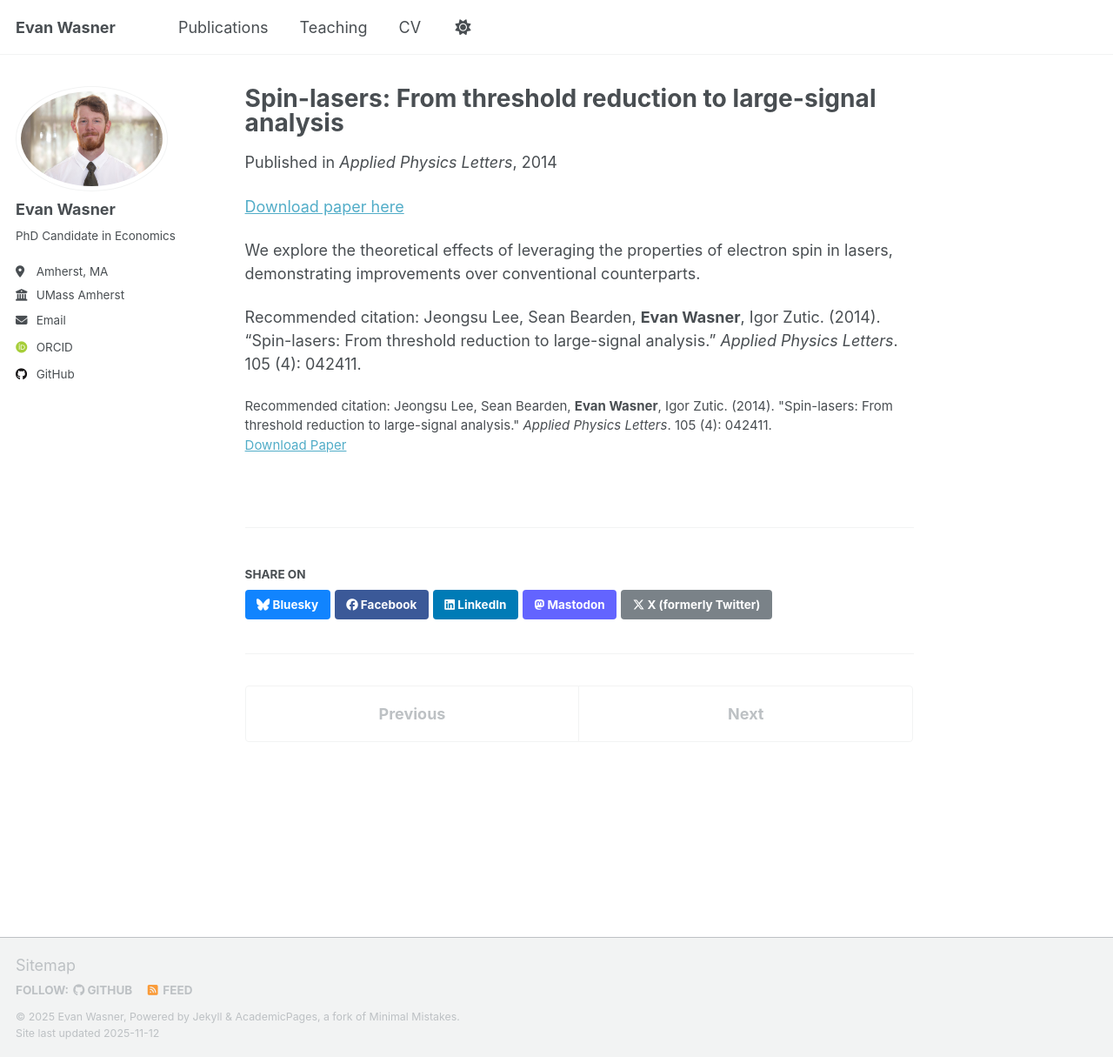
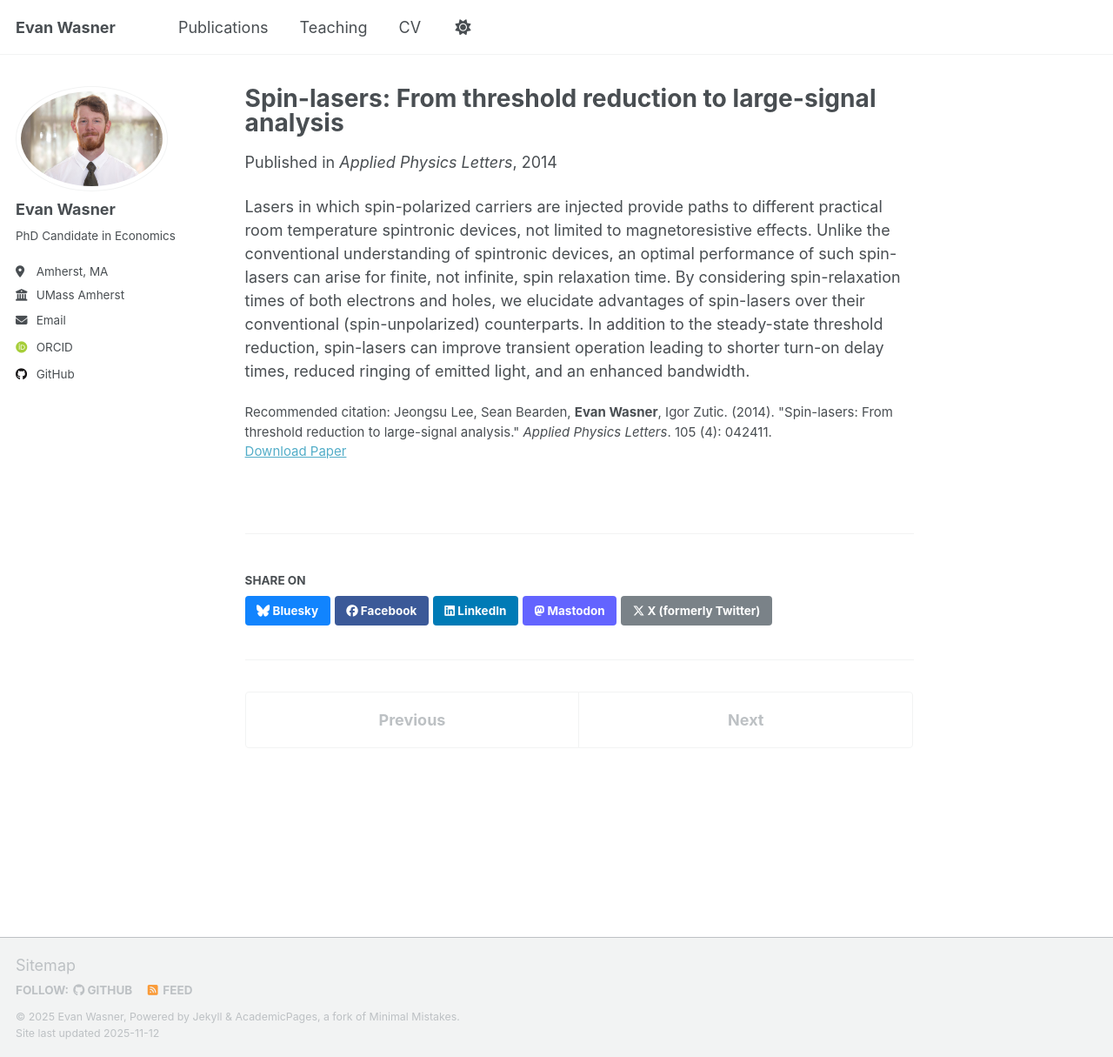
Before and after one commit to ewasner/ewasner.github.io, a Jekyll site: the page built from _publications/2014-07-01-spin-lasers-threshold-reduction.md, in a window 1280 px wide and 1215 px high. Shown: the whole window at 87% size. Built offline with Jekyll 4.4.1, drawn with Linux system fonts in a browser that asks for light colours; some web fonts are replaced; a script that is not in the unit is left out.

Commit message:
more testing publications

```diff
--- a/_publications/2014-07-01-spin-lasers-threshold-reduction.md
+++ b/_publications/2014-07-01-spin-lasers-threshold-reduction.md
@@ -10,8 +10,4 @@ paperurl: 'https://doi.org/10.1063/1.4892071'
 citation: 'Jeongsu Lee, Sean Bearden, <b>Evan Wasner</b>, Igor Zutic. (2014). &quot;Spin-lasers: From threshold reduction to large-signal analysis.&quot; <i>Applied Physics Letters</i>. 105 (4): 042411.'
 ---
 
-<a href='https://doi.org/10.1063/1.4892071'>Download paper here</a>
-
-We explore the theoretical effects of leveraging the properties of electron spin in lasers, demonstrating improvements over conventional counterparts.
-
-Recommended citation: Jeongsu Lee, Sean Bearden, <b>Evan Wasner</b>, Igor Zutic. (2014). "Spin-lasers: From threshold reduction to large-signal analysis." <i>Applied Physics Letters</i>. 105 (4): 042411.
+Lasers in which spin-polarized carriers are injected provide paths to different practical room temperature spintronic devices, not limited to magnetoresistive effects. Unlike the conventional understanding of spintronic devices, an optimal performance of such spin-lasers can arise for finite, not infinite, spin relaxation time. By considering spin-relaxation times of both electrons and holes, we elucidate advantages of spin-lasers over their conventional (spin-unpolarized) counterparts. In addition to the steady-state threshold reduction, spin-lasers can improve transient operation leading to shorter turn-on delay times, reduced ringing of emitted light, and an enhanced bandwidth.
--- a/markdown_generator/publications.tsv
+++ b/markdown_generator/publications.tsv
@@ -1,2 +1,3 @@
-pub_date	title	category	venue	excerpt	citation	url_slug	paper_url	slides_url
-7/1/2014	Spin-lasers: From threshold reduction to large-signal analysis	manuscripts	Applied Physics Letters	"We explore the theoretical effects of leveraging the properties of electron spin in lasers, demonstrating improvements over conventional counterparts."	"Jeongsu Lee, Sean Bearden, <b>Evan Wasner</b>, Igor Zutic. (2014). ""Spin-lasers: From threshold reduction to large-signal analysis."" <i>Applied Physics Letters</i>. 105 (4): 042411."	spin-lasers-threshold-reduction	https://doi.org/10.1063/1.4892071
+pub_date	title	category	venue	excerpt	citation	url_slug	paper_url	slides_url	abstract
+7/1/2014	Spin-lasers: From threshold reduction to large-signal analysis	manuscripts	Applied Physics Letters	"We explore the theoretical effects of leveraging the properties of electron spin in lasers, demonstrating improvements over conventional counterparts."	"Jeongsu Lee, Sean Bearden, <b>Evan Wasner</b>, Igor Zutic. (2014). ""Spin-lasers: From threshold reduction to large-signal analysis."" <i>Applied Physics Letters</i>. 105 (4): 042411."	spin-lasers-threshold-reduction	https://doi.org/10.1063/1.4892071		"Lasers in which spin-polarized carriers are injected provide paths to different practical room temperature spintronic devices, not limited to magnetoresistive effects. Unlike the conventional understanding of spintronic devices, an optimal performance of such spin-lasers can arise for finite, not infinite, spin relaxation time. By considering spin-relaxation times of both electrons and holes, we elucidate advantages of spin-lasers over their conventional (spin-unpolarized) counterparts. In addition to the steady-state threshold reduction, spin-lasers can improve transient operation leading to shorter turn-on delay times, reduced ringing of emitted light, and an enhanced bandwidth."
+8/27/2015	Digital operation and eye diagrams in spin-lasers	manuscripts	Applied Physics Letters	We analyze how spin-lasers improve optical communications over conventional counterparts.	"<b>Evan Wasner</b>, Sean Bearden, Jeongsu Lee, Igor Zutic. (2015). ""Digital operation and eye diagrams in spin-lasers."" <i>Applied Physics Letters</i>. 107 (8): 082406."	spin-lasers-digital-operation	https://doi.org/10.1063/1.4929612		"Digital operation of lasers with injected spin-polarized carriers provides an improved operation over their conventional counterparts with spin-unpolarized carriers. Such spin-lasers can attain much higher bit rates, crucial for optical communication systems. The overall quality of a digital signal in these two types of lasers is compared using eye diagrams and quantified by improved Q-factors and bit-error-rates in spin-lasers. Surprisingly, an optimal performance of spin-lasers requires finite, not infinite, spin-relaxation times, giving a guidance for the design of future spin-lasers."
```
Also changed, not shown: _publications/2015-08-27-spin-lasers-digital-operation.md (added, +13 -0 lines), markdown_generator/publications.py (+8 -5 lines).
